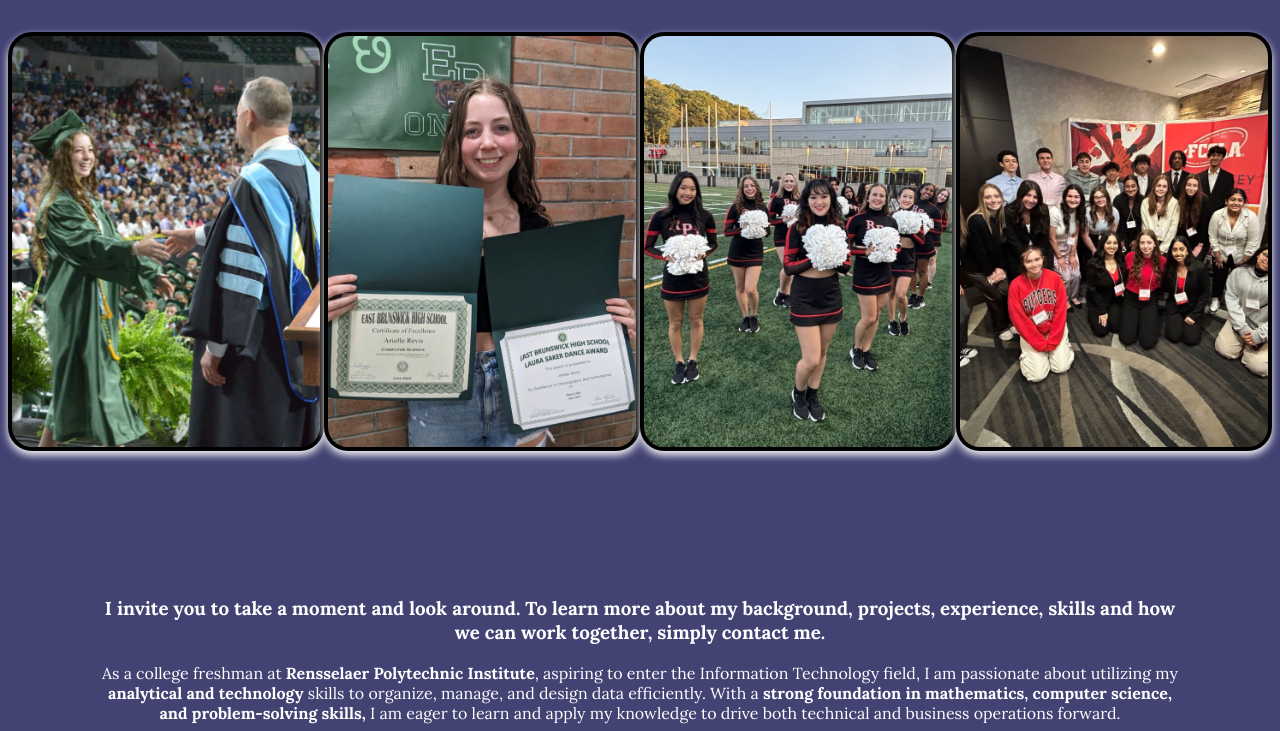
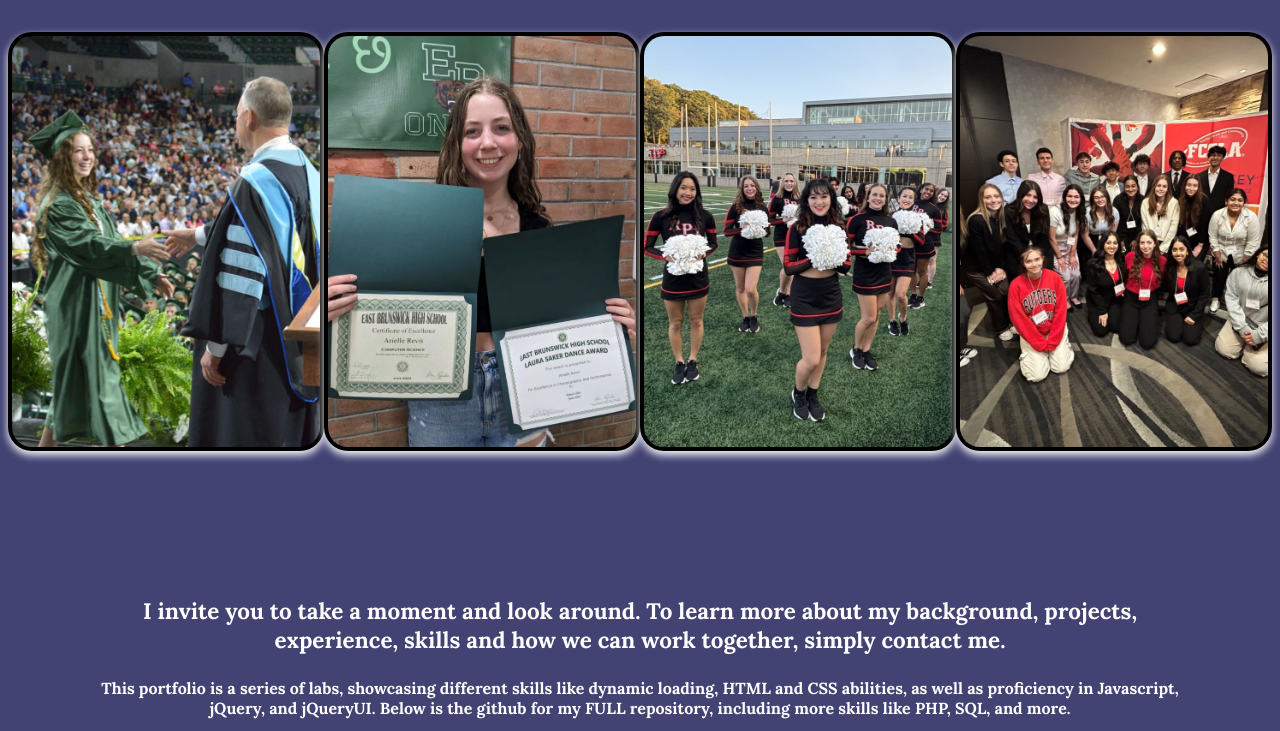
Before and after one commit to revisa1/revisa1.github.io, a plain HTML site: page index.html in a window 1280 px wide. Shown: the part 221-952 px from the top of the page. Drawn offline with nearby package versions, Linux system fonts and the light colour scheme.

Commit message:
update explanation on index and abt me page; updating resume for download

```diff
--- a/index.html
+++ b/index.html
@@ -43,8 +43,13 @@
       </div>
 
       <div class="abtMePgTxt">
-        <h3>I invite you to take a moment and look around. To learn more about my background, projects, experience, skills
-          and how we can work together, simply contact me.</h3>
+        <h2>I invite you to take a moment and look around. To learn more about my background, projects, experience, skills
+          and how we can work together, simply contact me.</h2>
+        <h4>This portfolio is a series of labs, showcasing different skills like dynamic loading, HTML and CSS abilities, as well as
+          proficiency in Javascript, jQuery, and jQueryUI. Below is the github for my FULL repository,
+          including more skills like PHP, SQL, and more.
+        </h4>
+        <br>
         <p>As a college freshman at <strong>Rensselaer Polytechnic Institute</strong>, aspiring to enter the Information Technology field,
           I am passionate about utilizing my <strong>analytical and technology</strong> skills to organize, manage, and design data efficiently.
           With a <strong>strong foundation in mathematics, computer science, and problem-solving skills,</strong> I am eager to learn and apply
```
Also changed, not shown: Resume/rsmeLanding.html (+1 -1 lines), aboutMe/aboutMe.html (+7 -2 lines), 2 other files.
